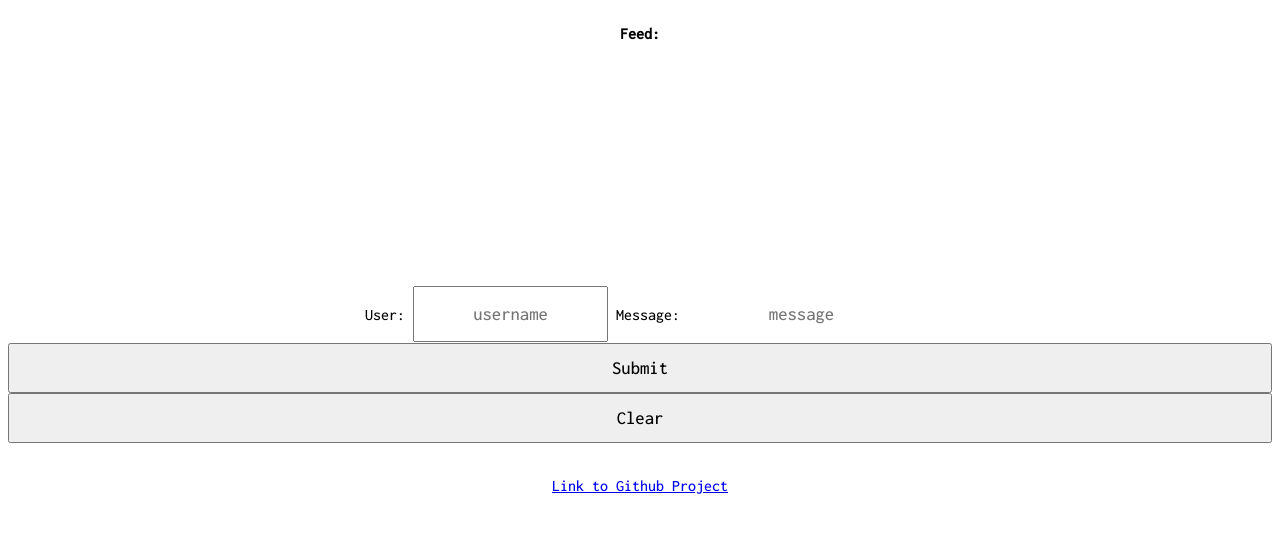
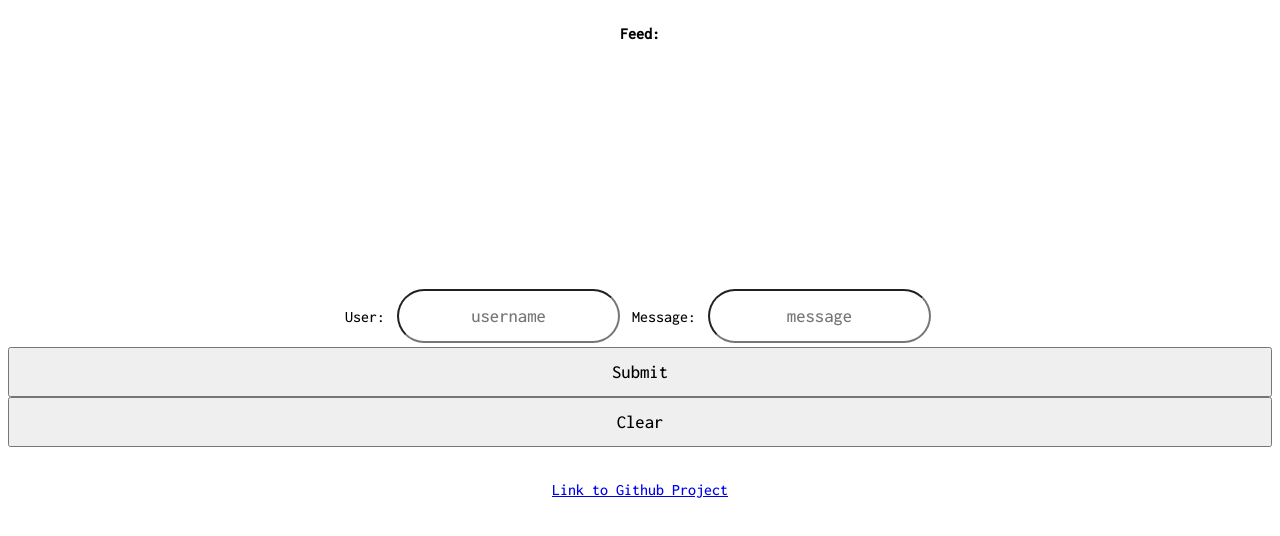
Before and after one commit to zachbush96/ChatApp, a website: page landing-page/index.html in a window 1280 px wide. Drawn offline with nearby package versions, Linux system fonts and the light colour scheme.

Commit message:
Update index.html

```diff
--- a/landing-page/index.html
+++ b/landing-page/index.html
@@ -15,7 +15,7 @@
 		justify-content: center;
 		font-family: 'Inconsolata', monospace;
 		}
-		#input { border: none; padding: 0 1rem; flex-grow: 1; border-radius: 2rem; margin: 0.25rem; }
+		input { padding: 0 1rem; flex-grow: 1; border-radius: 2rem; margin: 0.25rem; }
 		button{ bottom:0px }
 		#MessageList{ margin: 0 0 5px 0; }
 
```
